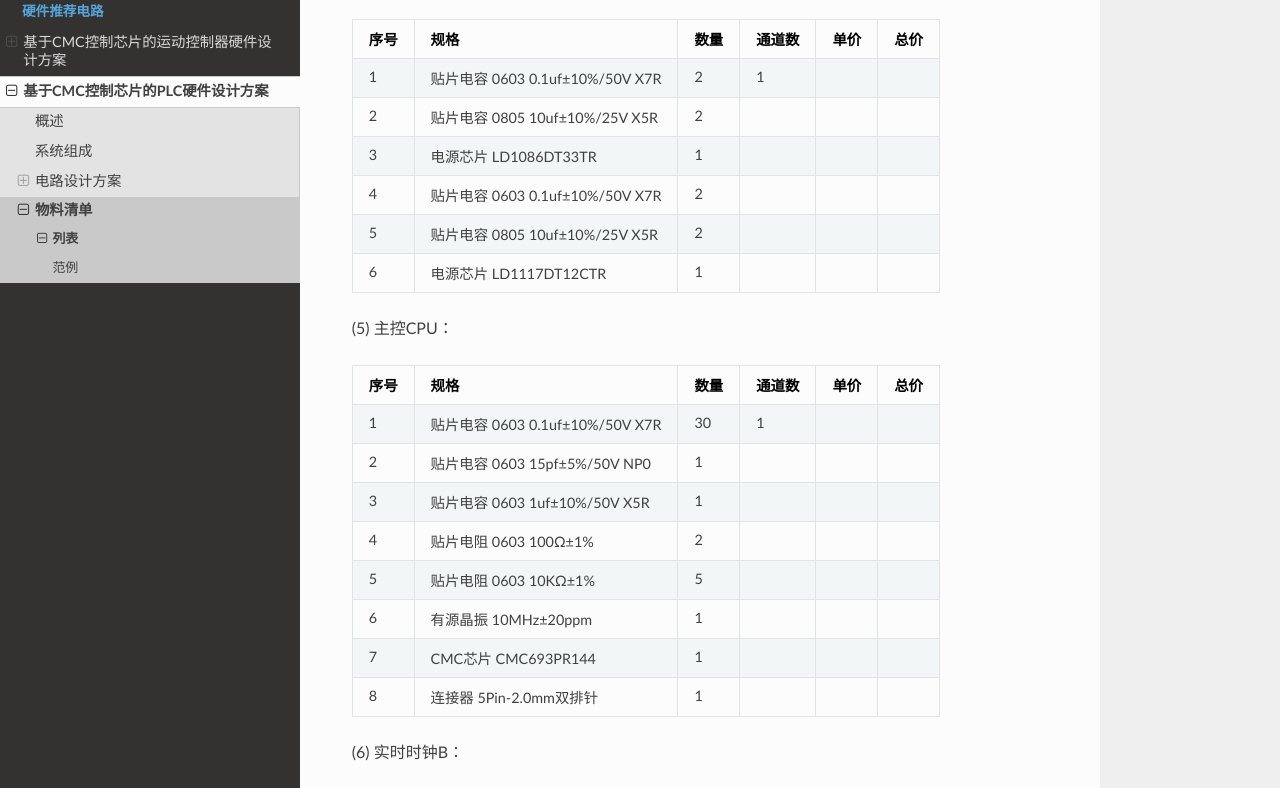
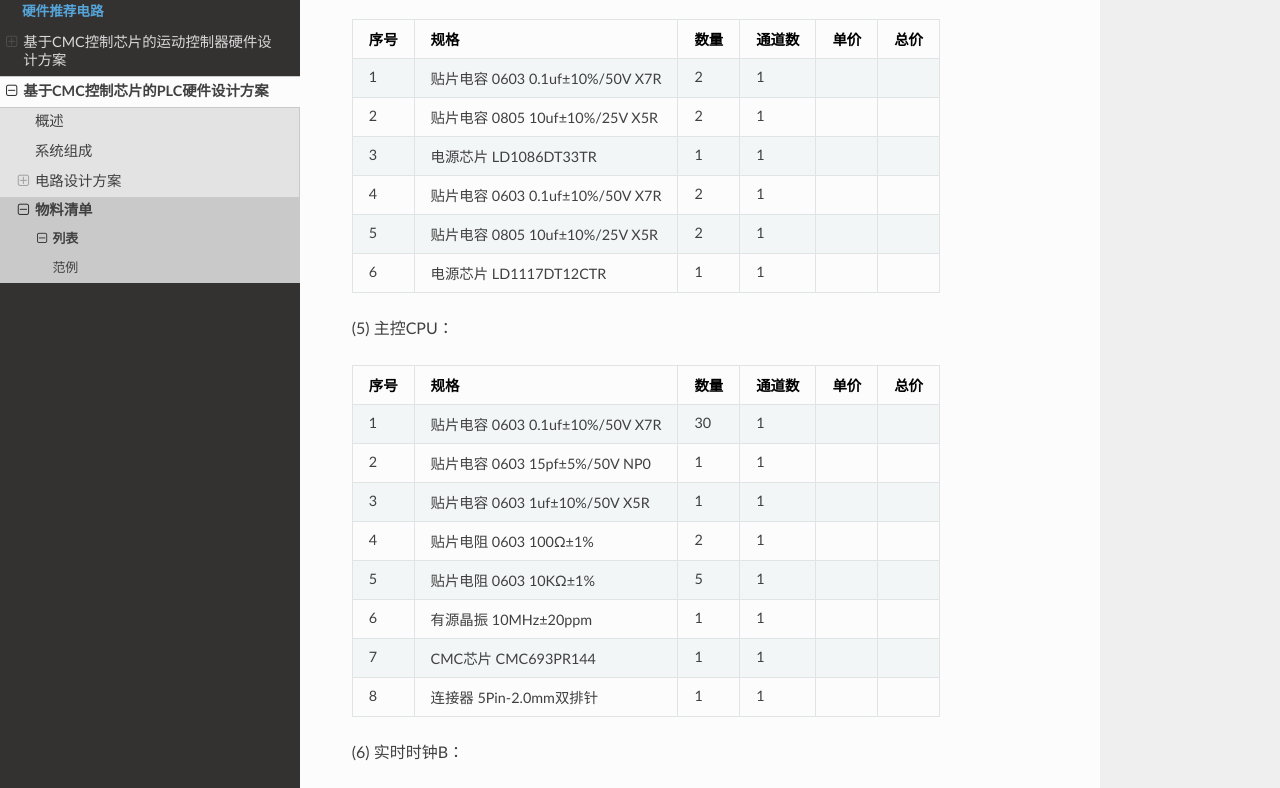
Before and after one commit to HobbyRSun/developer_nzic_doc, an MkDocs documentation site: the page built from docs/docs/Recommended hardware circuit/PLC Hardware Design Proposal/Bill of Materials/列表.md, in a window 1280 px wide and 1400 px high, scrolled down 4316 px. Shown: the part 151-939 px from the top of the window. Built offline with MkDocs 1.6.1, drawn with Linux system fonts in a browser that asks for light colours; nearby versions of some CDN libraries; some of the changed text lies outside the part shown.

Commit message:
MOD
[MOD]  数模转换芯片MAX11613改为11612，基准电压改为4.096，更改一些格式问题，硬件电路中主控CPU通道数缺少的情况

```diff
--- a/docs/docs/Recommended hardware circuit/PLC Hardware Design Proposal/Bill of Materials/列表.md
+++ b/docs/docs/Recommended hardware circuit/PLC Hardware Design Proposal/Bill of Materials/列表.md
@@ -126,24 +126,24 @@ $$
 | **序号** | **规格** | **数量** | **通道数** | **单价** | **总价** |
 | --- | --- | --- | --- | --- | --- |
 | 1 | 贴片电容 0603 0.1uf±10%/50V X7R | 2 | 1 |  |  |
-| 2 | 贴片电容 0805 10uf±10%/25V X5R | 2 |  |  |
-| 3 | 电源芯片 LD1086DT33TR | 1 |  |  |
-| 4 | 贴片电容 0603 0.1uf±10%/50V X7R | 2 |  |  |
-| 5 | 贴片电容 0805 10uf±10%/25V X5R | 2 |  |  |
-| 6 | 电源芯片 LD1117DT12CTR | 1 |  |  |
+| 2 | 贴片电容 0805 10uf±10%/25V X5R | 2 | 1 |  |  |
+| 3 | 电源芯片 LD1086DT33TR | 1 | 1 |  |  |
+| 4 | 贴片电容 0603 0.1uf±10%/50V X7R | 2 | 1 |  |  |
+| 5 | 贴片电容 0805 10uf±10%/25V X5R | 2 | 1 |  |  |
+| 6 | 电源芯片 LD1117DT12CTR | 1 | 1 |  |  |
 
 (5) 主控CPU：
 
 | **序号** | **规格** | **数量** | **通道数** | **单价** | **总价** |
 | --- | --- | --- | --- | --- | --- |
 | 1 | 贴片电容 0603 0.1uf±10%/50V X7R | 30 | 1 |  |  |
-| 2 | 贴片电容 0603 15pf±5%/50V NP0 | 1 |  |  |
-| 3 | 贴片电容 0603 1uf±10%/50V X5R | 1 |  |  |
-| 4 | 贴片电阻 0603 100Ω±1% | 2 |  |  |
-| 5 | 贴片电阻 0603 10KΩ±1% | 5 |  |  |
-| 6 | 有源晶振 10MHz±20ppm | 1 |  |  |
-| 7 | CMC芯片 CMC693PR144 | 1 |  |  |
-| 8 | 连接器 5Pin-2.0mm双排针 | 1 |  |  |
+| 2 | 贴片电容 0603 15pf±5%/50V NP0 | 1 | 1 |  |  |
+| 3 | 贴片电容 0603 1uf±10%/50V X5R | 1 | 1 |  |  |
+| 4 | 贴片电阻 0603 100Ω±1% | 2 | 1 |  |  |
+| 5 | 贴片电阻 0603 10KΩ±1% | 5 | 1 |  |  |
+| 6 | 有源晶振 10MHz±20ppm | 1 | 1 |  |  |
+| 7 | CMC芯片 CMC693PR144 | 1 | 1 |  |  |
+| 8 | 连接器 5Pin-2.0mm双排针 | 1 | 1 |  |  |
 
 (6) 实时时钟B：
 
```
Also changed, not shown: other parts of docs/docs/Recommended hardware circuit/PLC Hardware Design Proposal/Bill of Materials/列表.md (+1 -1 lines), docs/docs/Recommended hardware circuit/Motion Controller Design Proposal/Bill of Materials/列表.md (+7 -7 lines), docs/docs/Recommended hardware circuit/Motion Controller Design Proposal/Bill of Materials/范例.md (+1 -1 lines), docs/docs/Recommended hardware circuit/Motion Controller Design Proposal/Circuit Design Proposal/模拟量输入输出/模拟量输入.md (+2 -2 lines), docs/docs/Recommended hardware circuit/PLC Hardware Design Proposal/Bill of Materials/范例.md (+1 -1 lines), docs/docs/Recommended hardware circuit/PLC Hardware Design Proposal/Circuit Design Proposal/模拟量输入输出/模拟量输入.md (+2 -2 lines).
